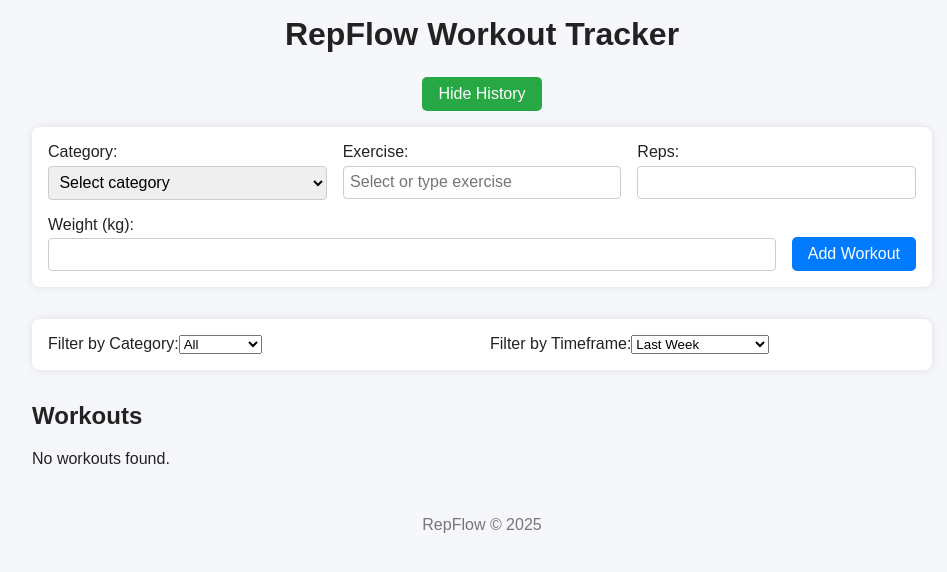
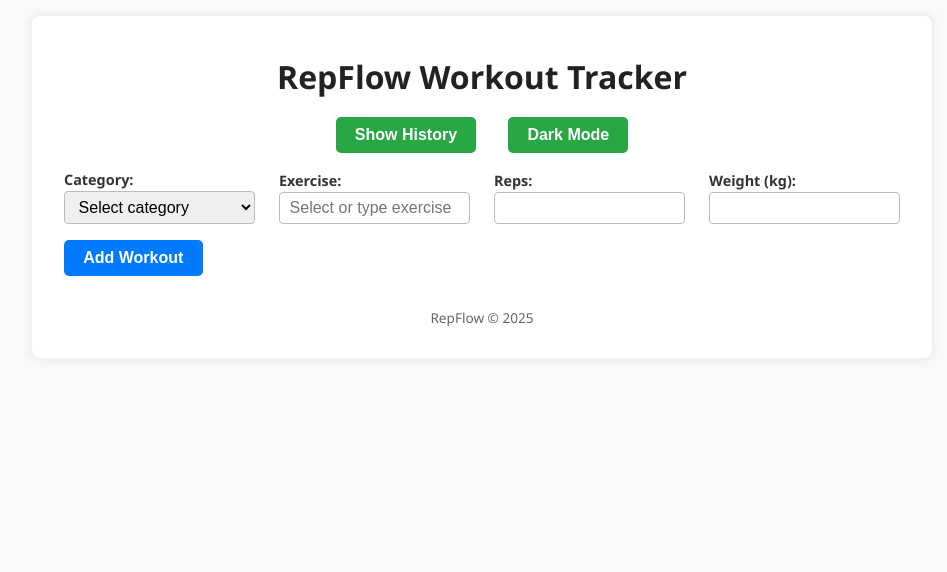
Before and after one commit to ChrisAT99/repflow-react, a React (Create React App) app: page / in a window 1280 px wide. Shown: the top 572 px of the page, without its empty margins (158-1105 px from the left). Built offline with nearby package versions, Linux system fonts and the light colour scheme.

Commit message:
changes to darkmode / history

```diff
--- a/src/App.js
+++ b/src/App.js
@@ -36,10 +36,12 @@ function App() {
   const [timeframe, setTimeframe] = useState('lastWeek');
   const [customRange, setCustomRange] = useState({ start: '', end: '' });
 
-  // New state to toggle history visibility
-  const [showHistory, setShowHistory] = useState(true);
+  // Dark mode state
+  const [darkMode, setDarkMode] = useState(false);
 
-  // Load workouts from localStorage on mount
+  // History visibility default false (hidden)
+  const [showHistory, setShowHistory] = useState(false);
+
   useEffect(() => {
     const saved = localStorage.getItem('workouts');
     if (saved) {
@@ -49,29 +51,38 @@ function App() {
       }));
       setWorkouts(parsed);
     }
+
+    // Load dark mode preference if saved
+    const savedDark = localStorage.getItem('darkMode');
+    if (savedDark) setDarkMode(JSON.parse(savedDark));
   }, []);
 
-  // Save workouts to localStorage on change
   useEffect(() => {
     localStorage.setItem('workouts', JSON.stringify(workouts));
   }, [workouts]);
 
-  // Filter workouts based on filterCategory and timeframe
+  useEffect(() => {
+    localStorage.setItem('darkMode', JSON.stringify(darkMode));
+    if (darkMode) {
+      document.documentElement.classList.add('dark-mode');
+    } else {
+      document.documentElement.classList.remove('dark-mode');
+    }
+  }, [darkMode]);
+
   const filteredWorkouts = workouts.filter(w => {
     if (filterCategory !== 'all' && w.category !== filterCategory) return false;
 
     if (timeframe === 'custom') {
-      if (!customRange.start || !customRange.end) return true; // no range selected yet
+      if (!customRange.start || !customRange.end) return true;
       return w.date >= new Date(customRange.start) && w.date <= new Date(customRange.end);
     }
 
     return filterWorkoutsByDate(w.date, timeframe, workouts);
   });
 
-  // Populate exercise list for selected category
   const currentExercises = category ? presetWorkouts[category] || [] : [];
 
-  // Handlers
   function resetForm() {
     setCategory('');
     setExercise('');
@@ -123,20 +134,29 @@ function App() {
     }
   }
 
-  // UI render
   return (
     <div className="app-container">
       <header>
         <h1>RepFlow Workout Tracker</h1>
       </header>
 
-      {/* Toggle History Button */}
-      <div style={{ marginBottom: '1rem', textAlign: 'center' }}>
+      {/* Buttons container */}
+      <div className="buttons-container" style={{ marginBottom: '1rem', textAlign: 'center' }}>
         <button
           className="toggle-history-button"
           onClick={() => setShowHistory(prev => !prev)}
+          aria-pressed={showHistory}
         >
           {showHistory ? 'Hide History' : 'Show History'}
+        </button>
+
+        <button
+          className="toggle-darkmode-button"
+          onClick={() => setDarkMode(prev => !prev)}
+          aria-pressed={darkMode}
+          style={{ marginLeft: '1rem' }}
+        >
+          {darkMode ? 'Light Mode' : 'Dark Mode'}
         </button>
       </div>
 
@@ -199,7 +219,6 @@ function App() {
         </form>
       </section>
 
-      {/* Conditionally show history */}
       {showHistory && (
         <>
           <section className="filter-section">
--- a/src/styles.css
+++ b/src/styles.css
@@ -1,185 +1,322 @@
+/* General Reset and Base */
+* {
+  box-sizing: border-box;
+}
+
 body {
-  font-family: Arial, sans-serif;
-  background-color: #f5f7fa;
+  font-family: 'Segoe UI', Tahoma, Geneva, Verdana, sans-serif;
+  background-color: #f9f9f9;
+  color: #222;
   margin: 0;
-  padding: 0;
+  padding: 0 1rem 2rem;
+  min-height: 100vh;
+  line-height: 1.5;
+}
+
+h1, h2 {
+  margin-bottom: 0.5rem;
   color: #222;
 }
 
-body.dark-mode {
-  background-color: #1e1e1e;
-  color: #f0f0f0;
+a {
+  color: #007bff;
+  text-decoration: none;
 }
 
-body.dark-mode .app-container {
-  background-color: #1e1e1e;
-}
-
-body.dark-mode form,
-body.dark-mode .filter-section,
-body.dark-mode table {
-  background-color: #2a2a2a;
-  color: #f0f0f0;
-  box-shadow: 0 0 10px rgba(255,255,255,0.05);
-}
-
-body.dark-mode input,
-body.dark-mode select {
-  background-color: #333;
-  color: #f0f0f0;
-  border: 1px solid #555;
-}
-
-body.dark-mode th {
-  background-color: #444;
-}
-
-body.dark-mode tr:hover {
-  background-color: #333;
-}
-
-body.dark-mode button {
-  background-color: #444;
-  color: #fff;
-}
-
-body.dark-mode button:hover {
-  background-color: #666;
-}
-
-body.dark-mode footer {
-  color: #aaa;
+a:hover {
+  text-decoration: underline;
 }
 
 .app-container {
   max-width: 900px;
-  margin: 0 auto;
-  padding: 1rem;
+  margin: 1rem auto;
+  padding: 1rem 2rem;
+  background-color: white;
+  border-radius: 8px;
+  box-shadow: 0 0 10px rgb(0 0 0 / 0.1);
 }
 
+/* Header */
 header {
   text-align: center;
-  margin-bottom: 1.5rem;
+  margin-bottom: 1rem;
 }
 
-h1 {
-  margin: 0;
+/* Buttons container */
+.buttons-container {
+  display: inline-flex;
+  gap: 1rem;
+  justify-content: center;
+  width: 100%;
+  margin-bottom: 1rem;
 }
 
-form {
-  background: white;
-  padding: 1rem;
-  border-radius: 8px;
-  box-shadow: 0 0 8px rgba(0,0,0,0.1);
-  margin-bottom: 2rem;
-  display: flex;
-  flex-wrap: wrap;
-  gap: 1rem;
-}
-
-form label {
-  display: flex;
-  flex-direction: column;
-  flex: 1 1 200px;
-}
-
-form input, form select {
-  padding: 0.4rem;
-  font-size: 1rem;
-  margin-top: 0.3rem;
-  border: 1px solid #ccc;
-  border-radius: 4px;
-}
-
-button {
-  background-color: #007bff;
+/* Toggle Buttons */
+.toggle-history-button,
+.toggle-darkmode-button {
+  background-color: #28a745;
   color: white;
   border: none;
-  padding: 0.5rem 1rem;
+  padding: 0.55rem 1.2rem;
   border-radius: 5px;
   cursor: pointer;
   font-size: 1rem;
-  margin-top: auto;
-  align-self: flex-end;
-  transition: background-color 0.3s;
+  font-weight: 600;
+  transition: background-color 0.3s ease;
+  user-select: none;
 }
 
-button:hover {
+.toggle-history-button:hover,
+.toggle-darkmode-button:hover {
+  background-color: #218838;
+}
+
+.toggle-history-button:focus,
+.toggle-darkmode-button:focus {
+  outline: 2px solid #19692c;
+  outline-offset: 2px;
+}
+
+/* Workout Entry Form */
+.workout-entry form {
+  display: grid;
+  grid-template-columns: repeat(auto-fit, minmax(180px, 1fr));
+  gap: 1rem 1.5rem;
+  align-items: end;
+  margin-bottom: 2rem;
+}
+
+.workout-entry label {
+  display: flex;
+  flex-direction: column;
+  font-weight: 600;
+  font-size: 0.9rem;
+  color: #333;
+}
+
+.workout-entry input[type="number"],
+.workout-entry select,
+.workout-entry input[list] {
+  padding: 0.4rem 0.6rem;
+  font-size: 1rem;
+  border: 1px solid #bbb;
+  border-radius: 4px;
+  transition: border-color 0.2s ease;
+}
+
+.workout-entry input[type="number"]:focus,
+.workout-entry select:focus,
+.workout-entry input[list]:focus {
+  border-color: #28a745;
+  outline: none;
+}
+
+.workout-entry button[type="submit"],
+.workout-entry button[type="button"] {
+  padding: 0.55rem 1.2rem;
+  font-size: 1rem;
+  background-color: #007bff;
+  border: none;
+  border-radius: 5px;
+  color: white;
+  font-weight: 600;
+  cursor: pointer;
+  transition: background-color 0.3s ease;
+  justify-self: start;
+}
+
+.workout-entry button[type="submit"]:hover,
+.workout-entry button[type="button"]:hover {
   background-color: #0056b3;
 }
 
-button[type="button"] {
+.workout-entry button[type="button"] {
   background-color: #6c757d;
-  margin-left: 0.5rem;
 }
 
-button[type="button"]:hover {
-  background-color: #5a6268;
+.workout-entry button[type="button"]:hover {
+  background-color: #565e64;
 }
 
+/* Filter Section */
 .filter-section {
-  margin-bottom: 2rem;
-  background: white;
-  padding: 1rem;
-  border-radius: 8px;
-  box-shadow: 0 0 8px rgba(0,0,0,0.1);
   display: flex;
   flex-wrap: wrap;
-  gap: 1rem;
+  gap: 1rem 2rem;
+  margin-bottom: 1.5rem;
+  justify-content: center;
+  font-weight: 600;
 }
 
 .filter-section label {
-  flex: 1 1 200px;
+  display: flex;
+  flex-direction: column;
+  font-size: 0.95rem;
+  color: #444;
+}
+
+.filter-section select,
+.filter-section input[type="date"] {
+  margin-top: 0.3rem;
+  padding: 0.35rem 0.6rem;
+  font-size: 1rem;
+  border: 1px solid #bbb;
+  border-radius: 4px;
+  transition: border-color 0.2s ease;
+}
+
+.filter-section select:focus,
+.filter-section input[type="date"]:focus {
+  border-color: #28a745;
+  outline: none;
 }
 
 .custom-date-range {
   display: flex;
   gap: 1rem;
-  margin-top: 0.5rem;
+  align-items: flex-end;
 }
 
-table {
+/* Workout List Table */
+.workout-list {
+  overflow-x: auto;
+}
+
+.workout-list table {
   width: 100%;
   border-collapse: collapse;
-  background: white;
-  border-radius: 8px;
-  overflow: hidden;
-  box-shadow: 0 0 8px rgba(0,0,0,0.1);
+  margin-bottom: 1rem;
+  font-size: 0.95rem;
 }
 
-th, td {
-  padding: 0.75rem;
-  border-bottom: 1px solid #ddd;
+.workout-list th,
+.workout-list td {
+  padding: 0.6rem 0.8rem;
+  border: 1px solid #ddd;
   text-align: center;
+  vertical-align: middle;
 }
 
-th {
-  background-color: #007bff;
+.workout-list th {
+  background-color: #28a745;
   color: white;
-  font-weight: 600;
+  font-weight: 700;
+  user-select: none;
 }
 
-tr:hover {
-  background-color: #f1f1f1;
+.workout-list tr:nth-child(even) {
+  background-color: #f2f2f2;
 }
 
+.workout-list button {
+  padding: 0.3rem 0.6rem;
+  font-size: 0.85rem;
+  margin: 0 2px;
+  border: none;
+  border-radius: 4px;
+  cursor: pointer;
+  font-weight: 600;
+  transition: background-color 0.3s ease;
+}
+
+.workout-list button:hover {
+  filter: brightness(0.85);
+}
+
+.workout-list button:first-child {
+  background-color: #ffc107;
+  color: #212529;
+}
+
+.workout-list button:last-child {
+  background-color: #dc3545;
+  color: white;
+}
+
+/* Footer */
 footer {
   text-align: center;
-  margin-top: 3rem;
-  color: #777;
+  margin-top: 2rem;
+  font-size: 0.85rem;
+  color: #666;
+  user-select: none;
 }
 
-.toggle-history-button {
-  background-color: #28a745;
-  color: white;
-  border: none;
-  padding: 0.5rem 1rem;
-  border-radius: 5px;
-  cursor: pointer;
-  font-size: 1rem;
-  transition: background-color 0.3s;
+/* Dark Mode Styles */
+html.dark-mode {
+  background-color: #121212;
+  color: #eee;
 }
 
-.toggle-history-button:hover {
-  background-color: #218838;
+html.dark-mode body {
+  background-color: #121212;
+  color: #eee;
 }
+
+html.dark-mode .app-container {
+  background-color: #1e1e1e;
+  box-shadow: 0 0 15px rgba(0, 0, 0, 0.8);
+  color: #eee;
+}
+
+html.dark-mode header h1,
+html.dark-mode h2 {
+  color: #ddd;
+}
+
+html.dark-mode .workout-entry label,
+html.dark-mode .filter-section label {
+  color: #ccc;
+}
+
+html.dark-mode input,
+html.dark-mode select {
+  background-color: #2a2a2a;
+  border: 1px solid #555;
+  color: #ddd;
+}
+
+html.dark-mode input:focus,
+html.dark-mode select:focus {
+  border-color: #66bb6a;
+  outline: none;
+}
+
+html.dark-mode .toggle-history-button,
+html.dark-mode .toggle-darkmode-button {
+  background-color: #66bb6a;
+  color: #121212;
+}
+
+html.dark-mode .toggle-history-button:hover,
+html.dark-mode .toggle-darkmode-button:hover {
+  background-color: #4caf50;
+}
+
+html.dark-mode .workout-list th {
+  background-color: #388e3c;
+  color: white;
+}
+
+html.dark-mode .workout-list tr:nth-child(even) {
+  background-color: #2a2a2a;
+}
+
+html.dark-mode .workout-list td,
+html.dark-mode .workout-list th {
+  border-color: #444;
+}
+
+html.dark-mode .workout-list button:first-child {
+  background-color: #f0ad4e;
+  color: #212529;
+}
+
+html.dark-mode .workout-list button:last-child {
+  background-color: #c9302c;
+  color: white;
+}
+
+html.dark-mode footer {
+  color: #999;
+}
```
